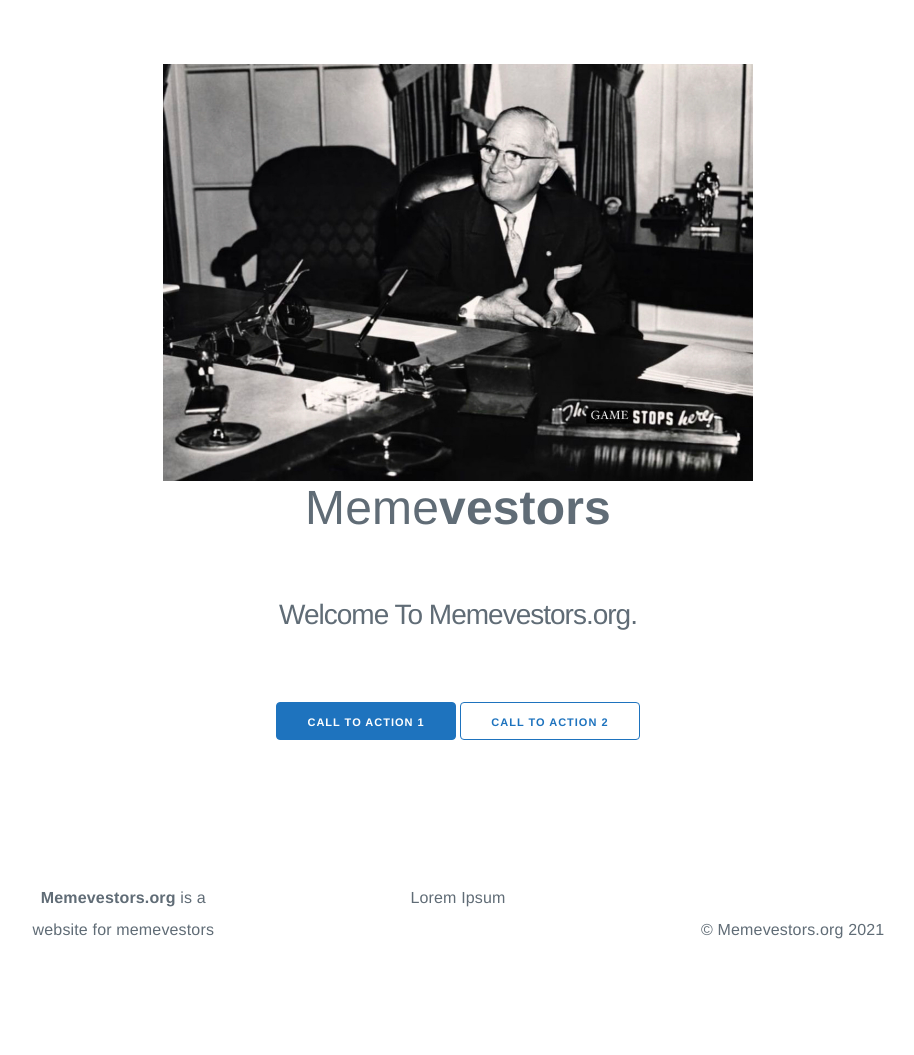
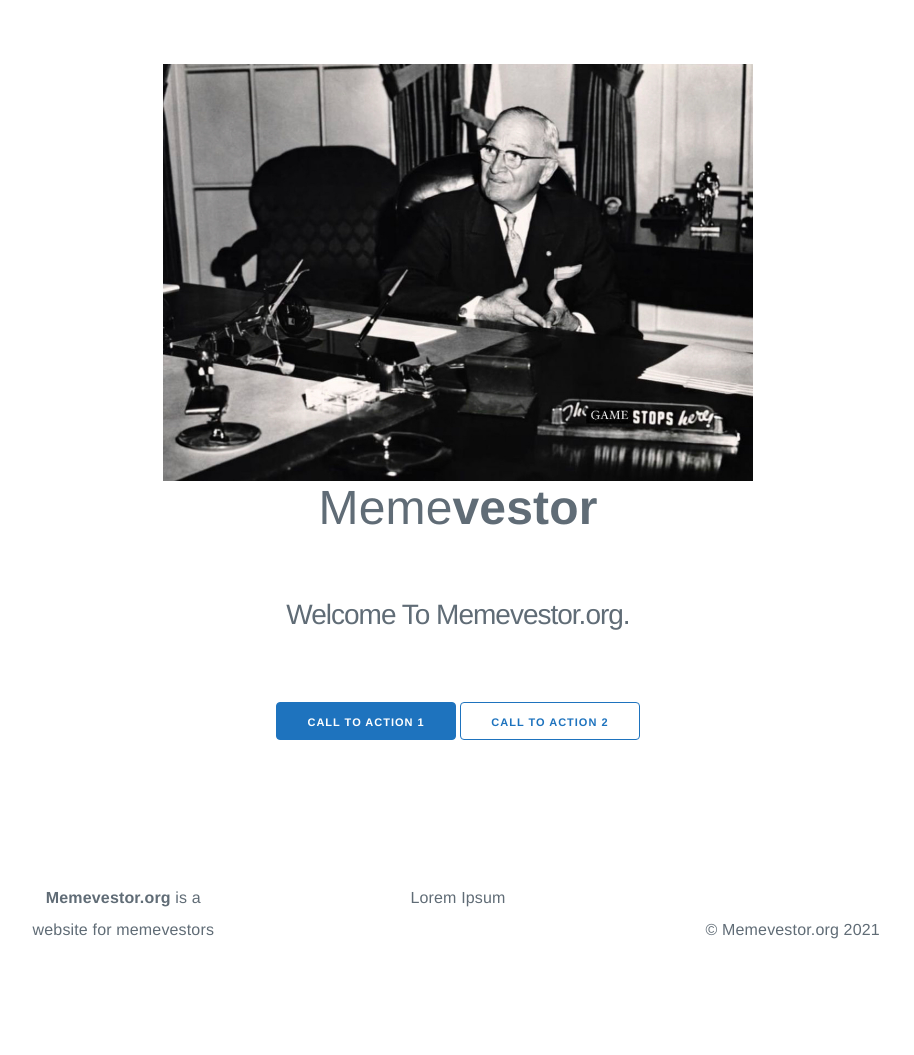
Before and after one commit to The-Band-Work/memevestors, a Jekyll site: the page built from index.html, in a window 1280 px wide. Shown: the whole page, without its empty margins (182-1096 px from the left). Built offline with Jekyll 4.4.1, drawn with Linux system fonts in a browser that asks for light colours; nearby versions of some CDN libraries; the list of posts is cut into pages by our own code.

Commit message:
Update index.html

```diff
--- a/index.html
+++ b/index.html
@@ -10,12 +10,12 @@
   <div class="row">
     <div class="column column-logo">
 			<div class="logo"><img src="{{site.logo}}" /></div>
-			<p class="logotext">Meme<strong>vestors</strong></p>
+			<p class="logotext">Meme<strong>vestor</strong></p>
 		</div>
 	</div>
 	<div class="row actions">
 		<div class="column column-80 column-offset-10">
-		<h3>Welcome To Memevestors.org.</h3>
+		<h3>Welcome To Memevestor.org.</h3>
 		</div>
 	</div>
 	<div class="row actions">
@@ -29,14 +29,14 @@
 <footer id="footer" class="container">
 	<div class="row actions">
 		<div class="column">
-			<p><strong>Memevestors.org</strong> is a<br>website for memevestors</p>
+			<p><strong>Memevestor.org</strong> is a<br>website for memevestors</p>
 		</div>
 		<div class="column">
 			<p>Lorem Ipsum</p>
 		</div>
 		<div class="column">
 			<p><a href="mailto:{{site.email}}?subject=Website Inquiry">{{site.email}}</a><br>
-			<span id="copyright">&copy; Memevestors.org 2021</span></p>
+			<span id="copyright">&copy; Memevestor.org 2021</span></p>
 		</div>
 	</div>
 </div>
```
